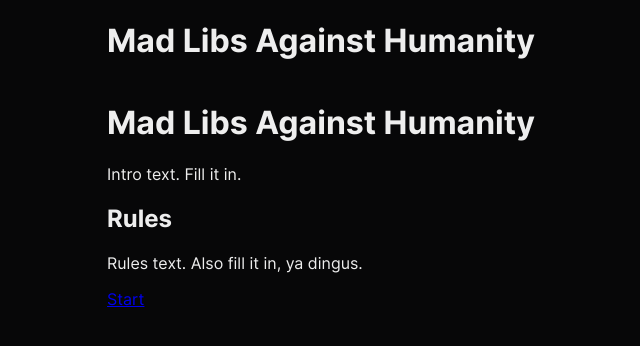
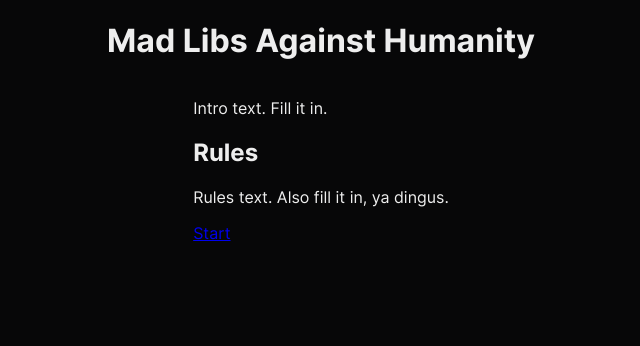
Before and after one commit to boundothecrow/mlah, a React (Create React App) app: page /game in a window 1280 px wide. Shown: the top 346 px of the page, without its empty margins (319-959 px from the left). Built offline with nearby package versions, Linux system fonts and the light colour scheme.

Commit message:
Removed header in Intro

```diff
--- a/src/components/Intro.js
+++ b/src/components/Intro.js
@@ -6,7 +6,6 @@ class Intro extends Component {
     render() {
         return (
             <div className="Start">
-                <h1>Mad Libs Against Humanity</h1>
                 <p>Intro text. Fill it in.</p>
                 <h2>Rules</h2>
                 <p>Rules text. Also fill it in, ya dingus.</p>
```
